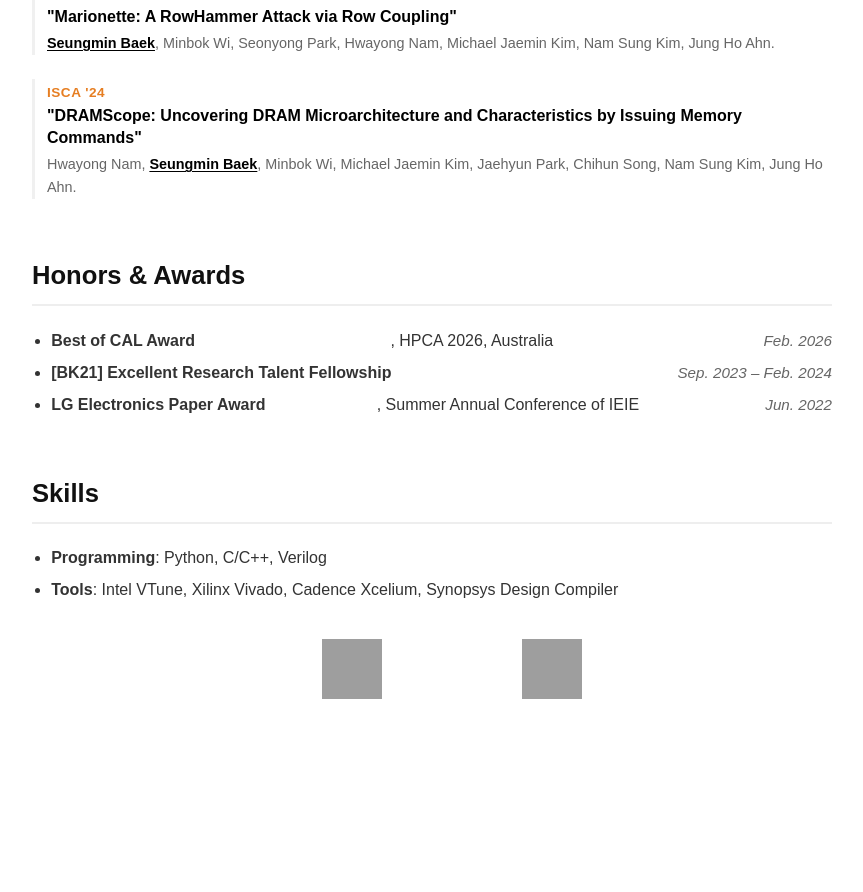
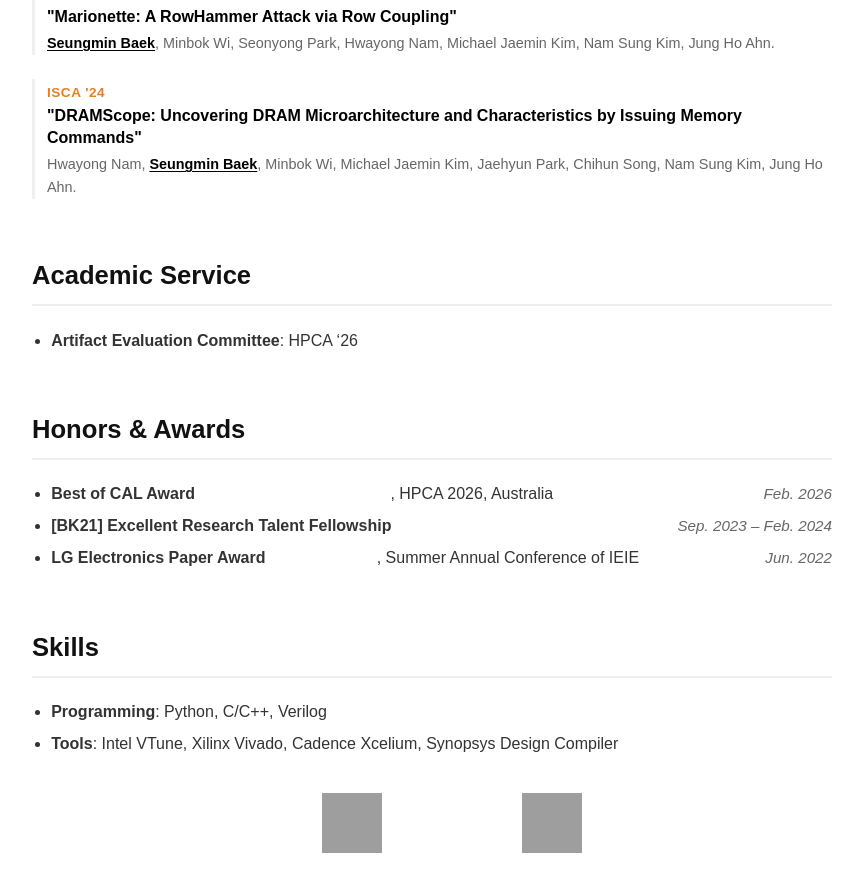
Before and after one commit to bsm1244/bsm1244.github.io, a Jekyll site: the page built from index.md, in a window 1280 px wide and 900 px high, scrolled down 2229 px, cut to the strip 0-892 px from the top of the window. Shown: the whole strip, without its empty margins (208-1071 px from the left). Built offline with Jekyll 4.4.1, drawn with Linux system fonts in a browser that asks for light colours; before the commit the page ends 2975 px from its top, so only the background shows below that; grey boxes are pictures that could not be loaded.

Commit message:
reconstruct

```diff
--- a/index.md
+++ b/index.md
@@ -228,6 +228,11 @@ B.S. in Electrical & Electronic Engineering
   <div class="pub-authors">Hwayong Nam, <span class="me">Seungmin Baek</span>, Minbok Wi, Michael Jaemin Kim, Jaehyun Park, Chihun Song, Nam Sung Kim, Jung Ho Ahn.</div>
 </div>
 
+
+## Academic Service
+
+* **Artifact Evaluation Committee**: HPCA '26
+
 ## Honors & Awards
 
 * <div class="item-row"><strong>Best of CAL Award</strong>, HPCA 2026, Australia <span class="item-date">Feb. 2026</span></div>
```
